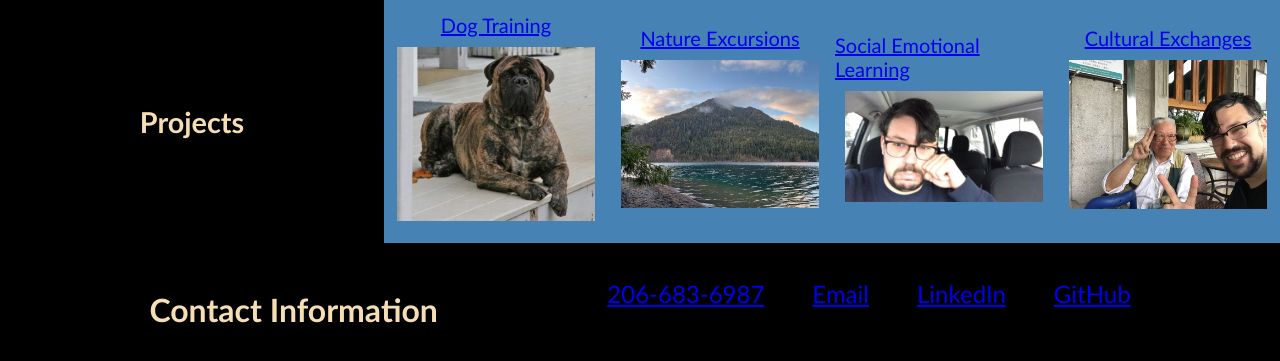
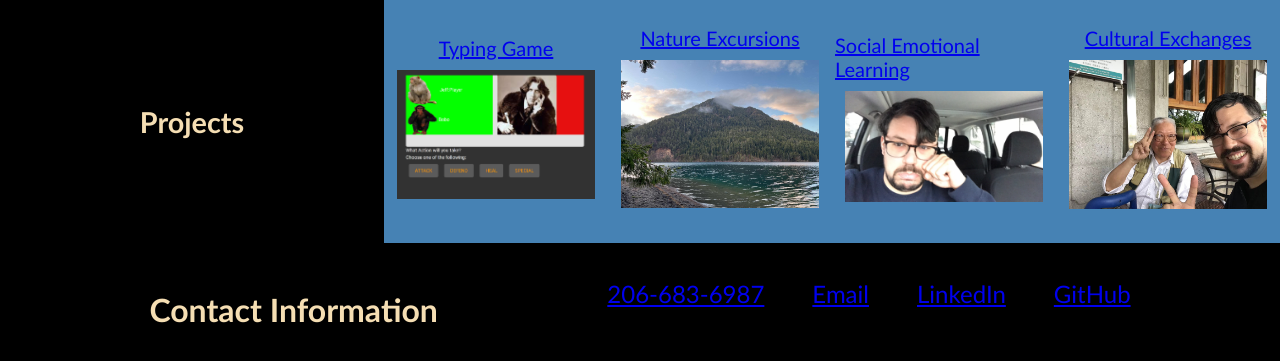
Before and after one commit to hoeferm2/fake-repo-2, a plain HTML site: page index.html in a window 1280 px wide. Shown: the part 1514-1875 px from the top of the page. Drawn offline with Linux system fonts and the light colour scheme.

Commit message:
added project

```diff
--- a/index.html
+++ b/index.html
@@ -69,9 +69,9 @@
         <section class="body-of-work">
 
             <section id="small-boi">
-                <a href=".\assets\images\dog.jpg" class="project-link" alt="Dog-Training">
-                    <header>Dog Training</header>
-                    <img src=".\assets\images\dog.jpg" alt="Bull Mastiff" />
+                <a href="https://monkeys-vs-shakespeare.herokuapp.com/" class="project-link" alt="Dog-Training">
+                    <header>Typing Game</header>
+                    <img src=".\assets\images\screenshot4.PNG" alt="Bull Mastiff" />
                 </a>
             </section>
 
```
Also changed, not shown: assets/images/screenshot4.PNG (added).
